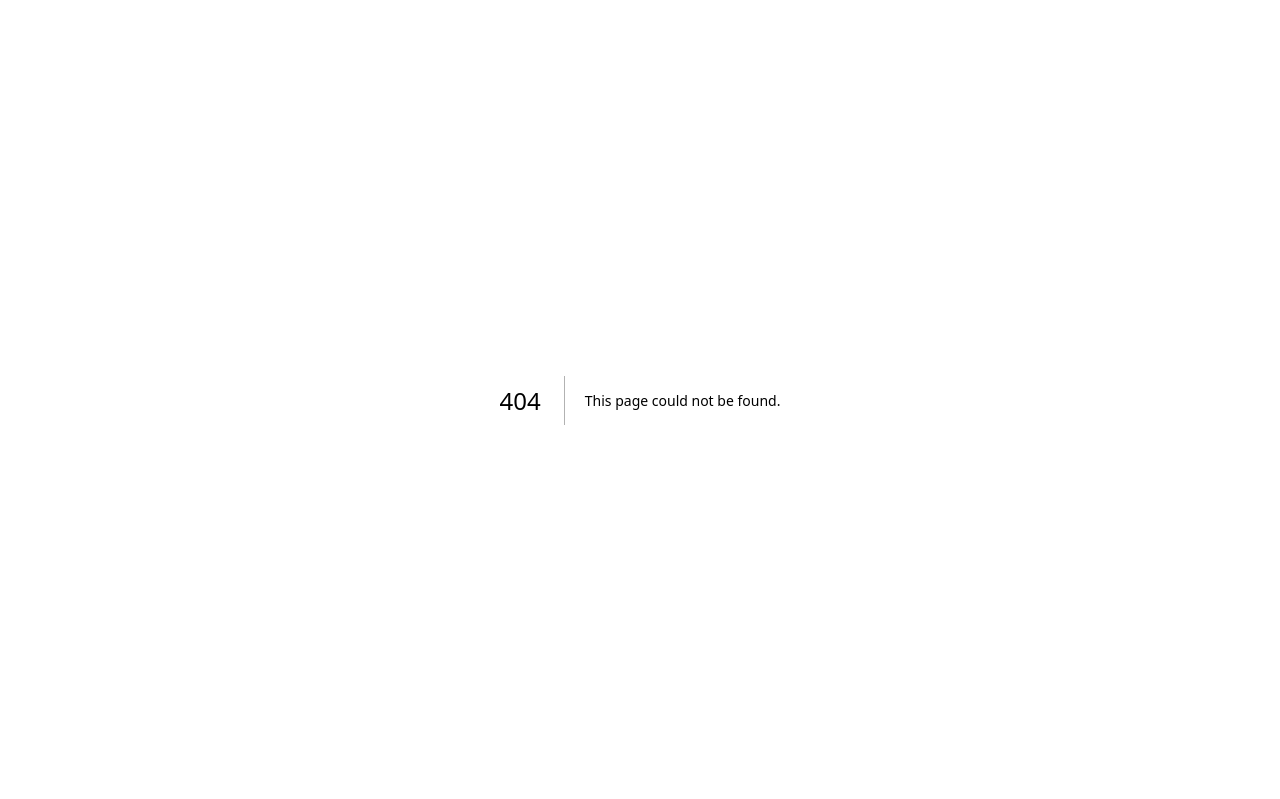
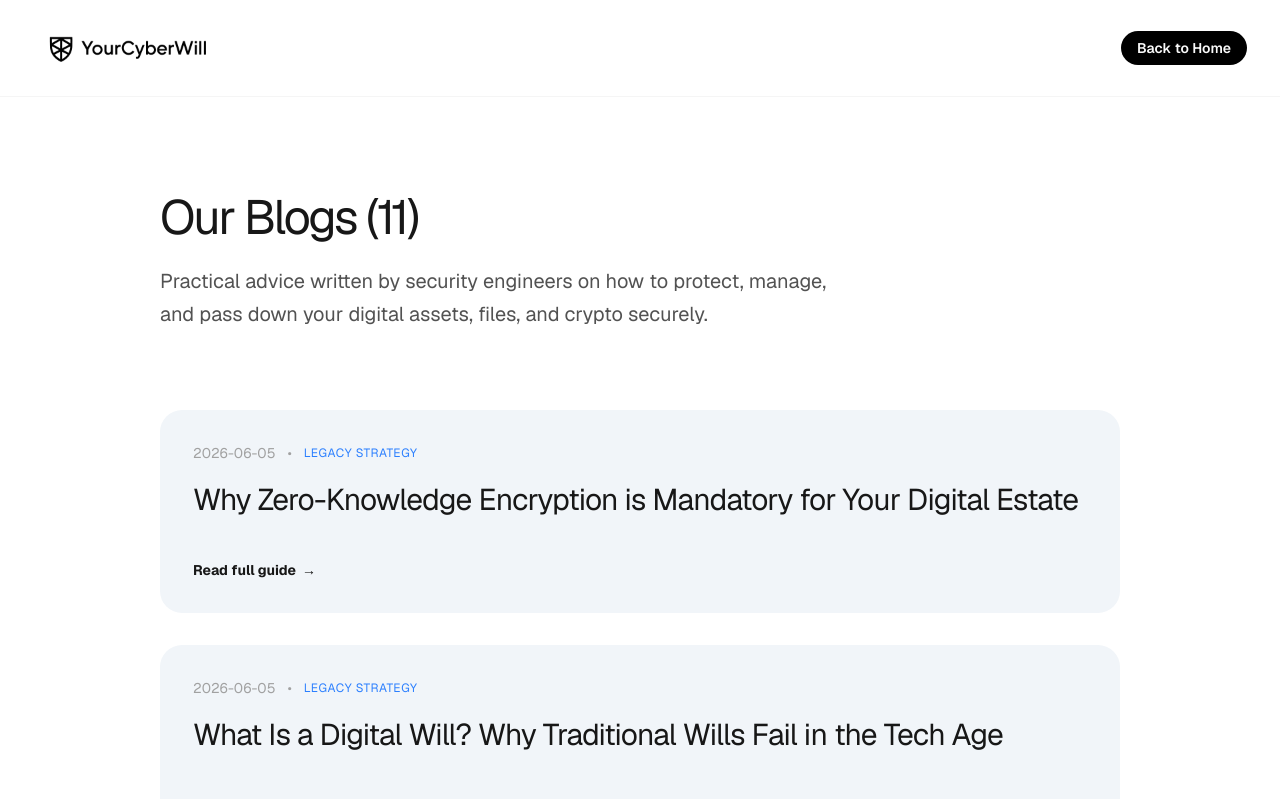
Before and after one commit to d2trzptj4p-prog/yourcyberwill, a Next.js app: page /blogs in a window 1280 px wide. Before the commit this address had no page. Shown: the top 799 px of the page. Built offline with nearby package versions, Linux system fonts and the light colour scheme.

Commit message:
release 1

```diff
--- /dev/null
+++ b/app/api/notify-beneficiary/route.ts
@@ -0,0 +1,61 @@
+import { NextResponse } from "next/server";
+
+const RESEND_API_KEY = process.env.RESEND_API_KEY;
+const RESEND_FROM_EMAIL = process.env.RESEND_FROM_EMAIL ?? "notify@yourcyberwill.com";
+
+export async function POST(request: Request) {
+  try {
+    if (!RESEND_API_KEY) {
+      return NextResponse.json({ error: "Resend API key missing on server" }, { status: 500 });
+    }
+
+    const { recipientName, recipientEmail, ownerName } = await request.json();
+
+    if (!recipientEmail || !recipientName || !ownerName) {
+      return NextResponse.json({ error: "Missing required fields" }, { status: 400 });
+    }
+
+    // Your beautiful HTML template string
+    const htmlBody = `
+      <!DOCTYPE html>
+      <html>
+        <body style="font-family: sans-serif; color: #09090b; padding: 24px;">
+          <div style="max-width: 540px; margin: 0 auto; padding: 32px; border: 1px solid #e4e4e7; border-radius: 12px;">
+            <span style="font-size: 14px; font-weight: 600;">YourCyberWill</span>
+            <h1 style="font-size: 24px; margin: 24px 0 16px 0;">You have been added as a trusted beneficiary 🔒</h1>
+            <p>Hi ${recipientName},</p>
+            <p>${ownerName} has designated you as a secure beneficiary for their digital assets and legacy information using the YourCyberWill protocol.</p>
+            <div style="background-color: #f4f4f5; border-left: 4px solid #18181b; padding: 16px; margin: 24px 0; border-radius: 8px;">
+              <p style="margin: 0; font-weight: 500;">Action Needed right now: None.</p>
+            </div>
+            <p>YourCyberWill is a secure digital dead-man's switch. If ${ownerName} ever goes completely silent, our automated system will securely deliver their vault materials to you. Your access is currently locked, and data privacy is fully secure under zero-knowledge encryption.</p>
+            <p style="margin-top: 32px;">Best regards,<br><strong>The YourCyberWill Team</strong></p>
+          </div>
+        </body>
+      </html>
+    `;
+
+    const resendResponse = await fetch("https://api.resend.com/emails", {
+      method: "POST",
+      headers: {
+        Authorization: `Bearer ${RESEND_API_KEY}`,
+        "Content-Type": "application/json",
+      },
+      body: JSON.stringify({
+        from: RESEND_FROM_EMAIL,
+        to: [recipientEmail],
+        subject: `${ownerName} added you as a legacy contact on YourCyberWill`,
+        html: htmlBody,
+      }),
+    });
+
+    if (!resendResponse.ok) {
+      const errorText = await resendResponse.text();
+      return NextResponse.json({ error: `Resend error: ${errorText}` }, { status: 500 });
+    }
+
+    return NextResponse.json({ success: true });
+  } catch (error: any) {
+    return NextResponse.json({ error: error.message }, { status: 500 });
+  }
+}
--- /dev/null
+++ b/app/blogs/page.tsx
@@ -0,0 +1,111 @@
+import { getSortedPostsData } from '@/lib/posts';
+import Link from 'next/link';
+import { Footer } from '@/app/components/footer';
+import { Button } from '@/components/ui/button';
+
+export const metadata = {
+  title: 'The Digital Legacy Blog | YourCyberWill',
+  description: 'Expert guides on digital inheritance, crypto self-custody protection, and securing your passwords for the people who matter most.',
+  alternates: {
+    canonical: 'https://www.yourcyberwill.com/blog',
+  },
+};
+
+export default function BlogArchive() {
+  const posts = getSortedPostsData();
+
+  return (
+    <div className="min-h-screen bg-white text-neutral-800 flex flex-col justify-between selection:bg-amber-100 selection:text-amber-900">
+
+      {/* 1. STICKY BRAND HEADER */}
+      <header className="sticky top-0 z-50 w-full border-b border-neutral-100 bg-white/80 backdrop-blur-md">
+        <div className="max-w-7xl mx-auto px-6 lg:px-8 h-24 flex items-center justify-between">
+          {/* Prefetching the home route for instant return speeds */}
+          <Link href="/" prefetch={true} className="flex items-center gap-2.5 select-none transition-opacity hover:opacity-90">
+            <div className="flex h-12 w-48 items-center justify-center overflow-hidden select-none">
+              <img
+                className="min-h-full min-w-full scale-150 object-cover"
+                src="/textlogo.png"
+                alt="yourcyberwill Logo"
+              />
+            </div>
+          </Link>
+
+          <Link href="/" prefetch={true}>
+            <Button>
+                Back to Home
+            </Button>
+          </Link>
+        </div>
+      </header>
+
+      {/* 2. MAIN ARCHIVE CONTENT */}
+      <main className="flex-grow max-w-5xl w-full mx-auto px-6 sm:px-8 pt-24 pb-32">
+
+        {/* Section Heading */}
+        <div className="max-w-2xl mb-20 space-y-6">
+          <h1 className="text-4xl sm:text-6xl md:text-5xl tracking-tighter text-neutral-900 leading-none ">
+            Our Blogs ({posts?.length || 0}) <br />
+          </h1>
+          <p className="text-xl text-neutral-600 leading-relaxed">
+            Practical advice written by security engineers on how to protect, manage, and pass down your digital assets, files, and crypto securely.
+          </p>
+        </div>
+
+        {/* Dynamic Spaced-Out Blog Post List */}
+        <div className="space-y-8 flex mt-10 flex-col">
+          {posts.map((post) => (
+            /* FIX: The entire block element is now wrapped in a primary Link wrapper with strict prefetching activated */
+            <Link
+              key={post.slug}
+              href={`/blog/${post.slug}`}
+              prefetch={true}
+              className="block group"
+            >
+              <article
+                className="flex flex-col bg-slate-100 cursor-pointer group-hover:bg-slate-200/80 p-8 rounded-3xl px-8 items-start transition-all duration-200 border border-transparent group-hover:border-slate-200"
+              >
+                {/* Post Metadata line */}
+                <div className="flex items-center gap-3 text-sm text-neutral-400 mb-4 ">
+                  <span>{post.date}</span>
+                  <span>•</span>
+                  <span className="text-blue-500 tracking-wider uppercase text-xs">Legacy Strategy</span>
+                </div>
+
+                {/* Title element responds elegantly to the master hover state wrapper */}
+                <h2 className="text-2xl sm:text-3xl tracking-tight text-neutral-900 mb-4 leading-snug group-hover:text-blue-500 transition-colors">
+                  {post.title}
+                </h2>
+
+                {/* Description Snippet */}
+                <p className="text-lg text-neutral-600 mb-6 leading-relaxed max-w-3xl">
+                  {post.description}
+                </p>
+
+                {/* Clean Read More Button Accent */}
+                <div
+                  className="inline-flex items-center gap-1.5 text-sm font-bold text-neutral-900 transition-colors"
+                >
+                  Read full guide
+                  <span className="transform translate-x-0 group-hover:translate-x-1.5 transition-transform duration-200">→</span>
+                </div>
+              </article>
+            </Link>
+          ))}
+        </div>
+
+        {/* Empty State Fallback if you have no files inside content/posts */}
+        {posts.length === 0 && (
+          <div className="text-center py-20 border border-dashed border-slate-200 rounded-2xl">
+            <p className="text-neutral-500 text-lg">No guides published yet. Check back soon!</p>
+          </div>
+        )}
+
+      </main>
+
+      {/* 3. FOOTER */}
+      <Footer />
+
+    </div>
+  );
+}
--- a/app/page.tsx
+++ b/app/page.tsx
@@ -303,6 +303,9 @@ export default function Home() {
               </Link>
               <Link href="#faq">
                 <Button variant="ghost">FAQ</Button>
+              </Link>
+              <Link href="/blogs">
+                <Button variant="ghost">Blog</Button>
               </Link>
             </nav>
 
--- a/app/sitemap.js
+++ b/app/sitemap.js
@@ -4,7 +4,7 @@ export default async function sitemap() {
   const baseUrl = 'https://www.yourcyberwill.com';
 
   // Base pages
-  const routes = ['', '/privacy', '/terms'].map((route) => ({
+  const routes = ['', '/privacy', '/terms', ['/blogs']].map((route) => ({
     url: `${baseUrl}${route}`,
     lastModified: new Date().toISOString().split('T')[0],
     changeFrequency: 'monthly',
--- a/components/check-in-section.tsx
+++ b/components/check-in-section.tsx
@@ -45,6 +45,7 @@ function formatCountdown(ms: number): string {
 const emptyRecipientForm = { name: "", email: "" };
 
 export function CheckInSection() {
+
   const {
     checkIn,
     remainingMs,
@@ -62,6 +63,7 @@ export function CheckInSection() {
   const { tier, refresh: refreshTier } = useTierLimits();
   const [recipients, setRecipients] = useState<Recipient[]>([]);
   const [form, setForm] = useState(emptyRecipientForm);
+  const [notifyOnAdd, setNotifyOnAdd] = useState(false);
   const [emailTemplate, setEmailTemplate] = useState(
     DEFAULT_RECIPIENT_EMAIL_TEMPLATE,
   );
@@ -105,6 +107,8 @@ export function CheckInSection() {
     load();
   }, [load]);
 
+
+
   useEffect(() => {
     if (recipientLinksVersion > 0) {
       load();
@@ -132,7 +136,25 @@ export function CheckInSection() {
           const data = await response.json();
           throw new Error(data.error ?? "Failed to add recipient");
         }
+
+        if (notifyOnAdd) {
+          try {
+            await fetch("/api/notify-beneficiary", {
+              method: "POST",
+              headers: { "Content-Type": "application/json" },
+              body: JSON.stringify({
+                recipientName: form.name,
+                recipientEmail: form.email,
+                ownerName: "A close connection",
+              }),
+            });
+          } catch (emailErr) {
+            console.error("Failed to send immediate notification email:", emailErr);
+          }
+        }
+
         setForm(emptyRecipientForm);
+        setNotifyOnAdd(false);
         setShowForm(false);
         if (unlocked) {
           setEncryptingNewRecipients(1);
@@ -240,13 +262,11 @@ export function CheckInSection() {
       return;
     }
 
-    // Show period selector on first check-in
     if (isFirstStart) {
       setShowPeriodSelector(true);
       return;
     }
 
-    // For subsequent check-ins, proceed directly
     setError(null);
     setCheckingIn(true);
     try {
@@ -500,6 +520,25 @@ export function CheckInSection() {
                 placeholder="jane@example.com"
               />
             </label>
+
+            <div className="flex items-start gap-3 p-3 bg-slate-50 dark:bg-slate-900/50 rounded-xl border border-slate-200 dark:border-slate-700 mt-1">
+              <input
+                type="checkbox"
+                id="notifyOnAdd"
+                checked={notifyOnAdd}
+                onChange={(e) => setNotifyOnAdd(e.target.checked)}
+                className="mt-1 h-4 w-4 rounded border-slate-300 text-slate-950 focus:ring-slate-950 dark:border-slate-600 dark:bg-slate-800"
+              />
+              <div className="text-sm">
+                <label htmlFor="notifyOnAdd" className="font-medium text-slate-900 dark:text-slate-100 block cursor-pointer">
+                  Notify beneficiary they have been added
+                </label>
+                <p className="text-slate-500 dark:text-slate-400 text-xs mt-0.5">
+                  Sends a friendly email letting them know they are a trusted contact. Your secure vault contents remain fully hidden.
+                </p>
+              </div>
+            </div>
+
             <Button
               type="submit"
               disabled={saving}
@@ -511,9 +550,6 @@ export function CheckInSection() {
         )}
 
         {recipients.length === 0 ? (
-          // <p className="text-sm text-slate-500">
-          //   No recipients yet. Add at least one to start check-ins.
-          // </p>
           <></>
         ) : (
           <>
@@ -585,21 +621,9 @@ export function CheckInSection() {
             }
             className="inline-flex h-16 items-center justify-center rounded-full px-12 text-lg font-medium text-white transition-colors disabled:cursor-not-allowed disabled:opacity-40"
           >
-          {/* <ClockCountdownIcon weight="fill" className="size-6 mr-1" /> */}
             {checkingIn ? "Saving…" : buttonLabel}
           </Button>
         </div>
-
-        {/* {!canStartOrCheckIn && recipientCount < 1 && (
-          <p className="text-xs text-slate-500">
-            Add at least one recipient to enable check-ins.
-          </p>
-        )}
-        {!canStartOrCheckIn && firstStartVaultBlocked && (
-          <p className="text-xs text-amber-700 dark:text-amber-300">
-            Unlock your vault or create a vault password before starting check-ins.
-          </p>
-        )} */}
       </div>
 
       <CheckInPeriodSelector
--- a/components/subscription-section.tsx
+++ b/components/subscription-section.tsx
@@ -117,11 +117,13 @@ export function SubscriptionSection() {
       {!subscription?.active && (
   <div className="mt-6 grid grid-cols-1 gap-1 text-sm sm:grid-cols-2 md:grid-cols-3">
     {[
-      { title: "250 MB Uploads", desc: "Single file limit (vs 15 MB on Free)" },
-      { title: "2 GB Total Storage", desc: "Secure cloud capacity (vs 50 MB on Free)" },
-      { title: "50 Secure Passwords", desc: "Vault credentials (vs 3 on Free)" },
-      { title: "50 Encrypted Notes", desc: "Text & instructions (vs 1 on Free)" },
-      { title: "20 Recipients", desc: "Designated loved ones (vs 2 on Free)" }
+
+  { title: "150 MB Uploads", desc: "Single file limit (vs 15 MB on Free)" },
+  { title: "300 MB Total Storage", desc: "Secure cloud capacity (vs 30 MB on Free)" },
+  { title: "50 Secure Passwords", desc: "Vault credentials (vs 2 on Free)" },
+  { title: "50 Encrypted Notes", desc: "Text & instructions (vs 1 on Free)" },
+  { title: "20 Recipients", desc: "Designated loved ones (vs 1 on Free)" }
+
     ].map((item, index) => (
       <div
         key={index}
--- a/lib/supabase/proxy.ts
+++ b/lib/supabase/proxy.ts
@@ -33,7 +33,7 @@ export async function updateSession(request: NextRequest) {
   const { pathname } = request.nextUrl;
 
   const isAuthRoute =
-    pathname.startsWith("/login") || pathname.startsWith("/auth") || pathname.startsWith("/sitemap.xml") || pathname.startsWith("/sitemap.xml") ||  pathname.startsWith("/sitemap.xml") || pathname.startsWith("/privacy") || pathname.startsWith("/terms") || pathname.startsWith("/hero.mov")|| pathname.startsWith("/api") || pathname.startsWith("/api/webhooks/polar")|| pathname.startsWith("/blog");
+    pathname.startsWith("/login") || pathname.startsWith("/auth") || pathname.startsWith("/blogs") || pathname.startsWith("/sitemap.xml") || pathname.startsWith("/sitemap.xml") ||  pathname.startsWith("/sitemap.xml") || pathname.startsWith("/privacy") || pathname.startsWith("/terms") || pathname.startsWith("/hero.mov")|| pathname.startsWith("/api") || pathname.startsWith("/api/webhooks/polar")|| pathname.startsWith("/blog");
   const isPublicReleaseRoute = pathname.startsWith("/release");
   const isProtectedRoute = pathname.startsWith("/dashboard");
 
```
Lines whose indentation alone changed are shown as unchanged.
